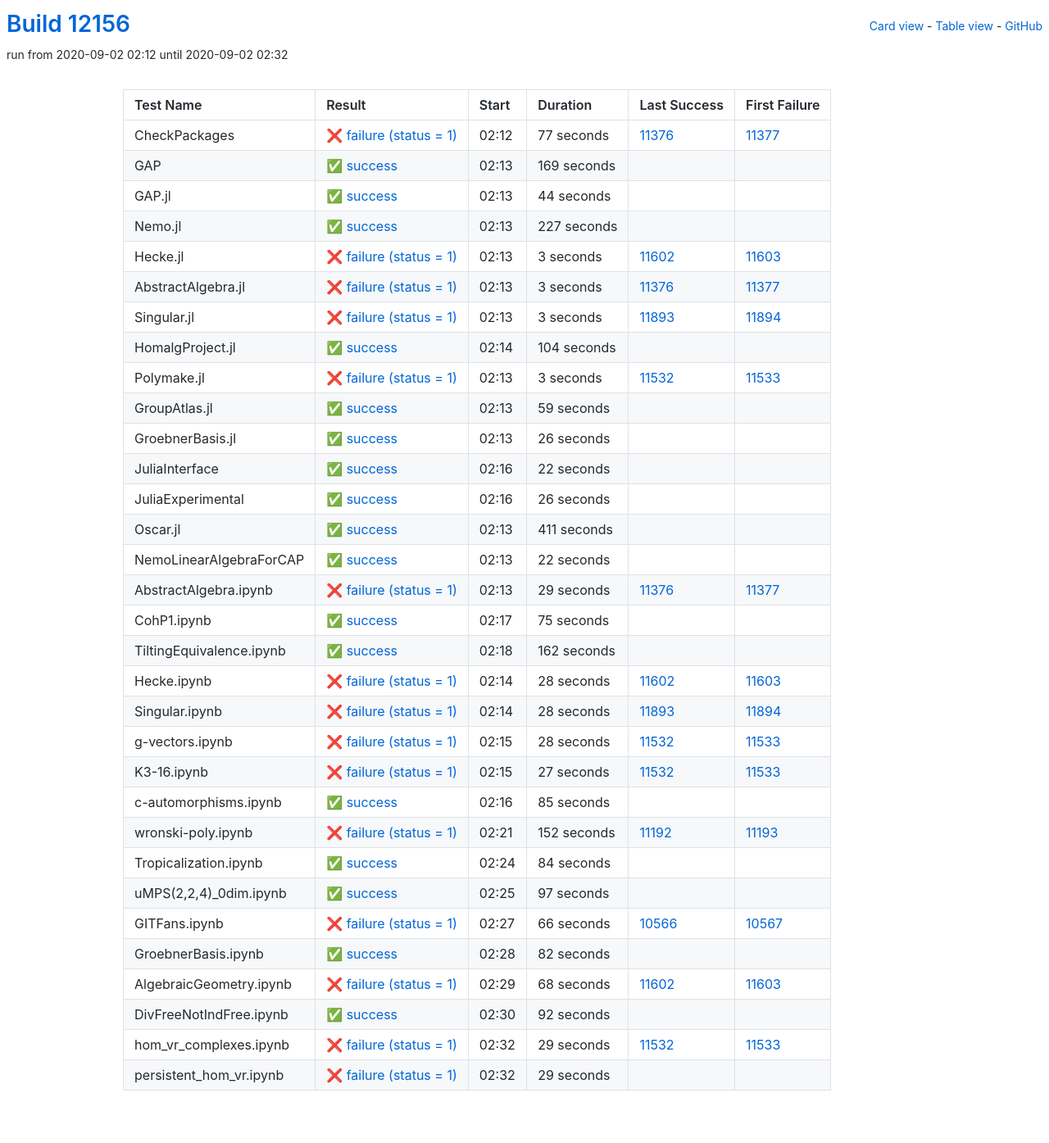
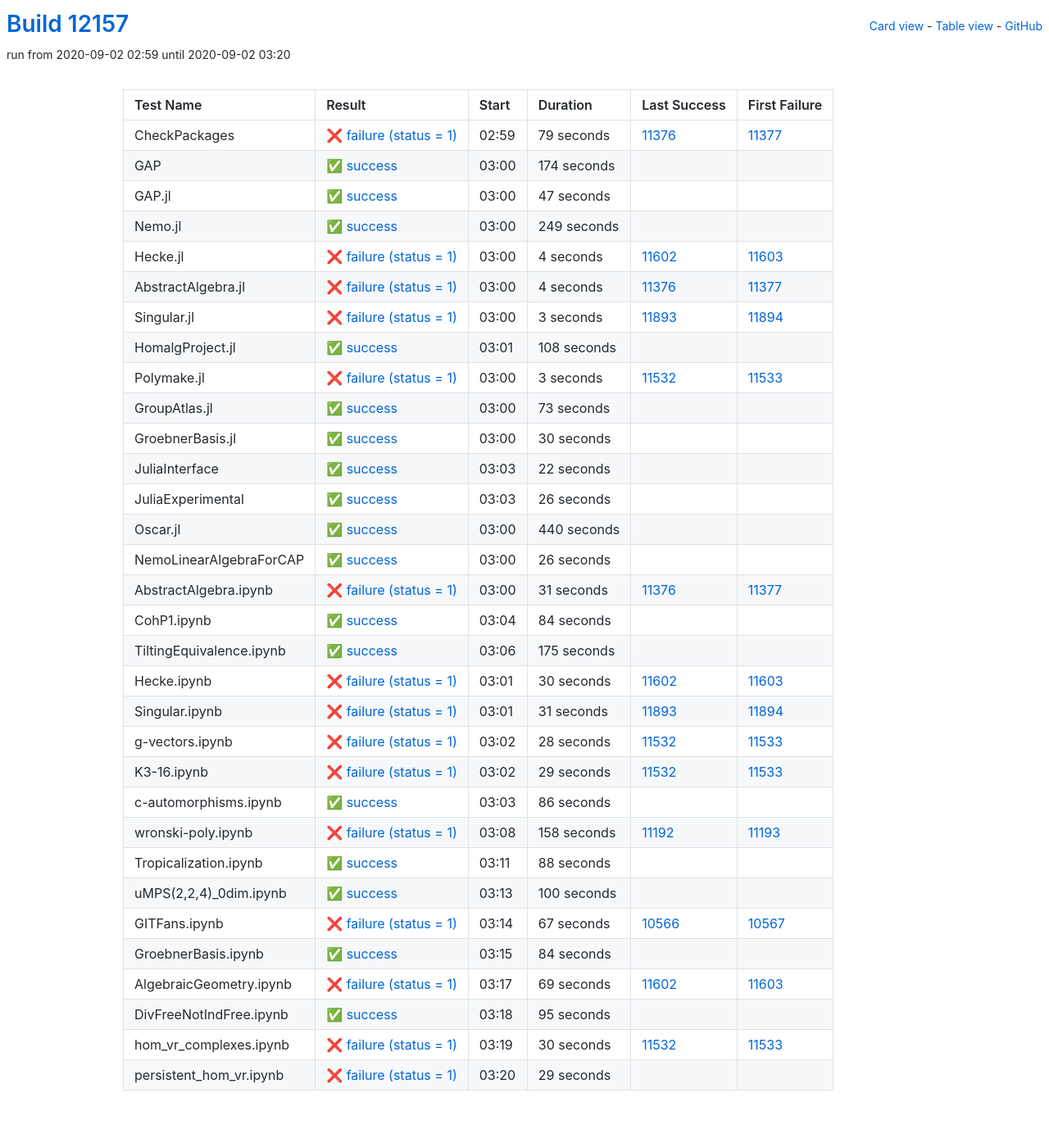
Before and after one commit to oscar-system/oscar-ci-status, a Jekyll site: the page built from table.html, in a window 1280 px wide. Shown: the whole page at 82% size. Built offline with Jekyll 4.4.1, drawn with Linux system fonts in a browser that asks for light colours.

Commit message:
Build #12157

```diff
--- a/_data/ci.yml
+++ b/_data/ci.yml
@@ -1,6 +1,6 @@
 ---
-build: 12156
-build_url: https://oscarci.mathematik.uni-kl.de/job/oscar/12156/
+build: 12157
+build_url: https://oscarci.mathematik.uni-kl.de/job/oscar/12157/
 job: oscar
 organization: oscar-system
 repo: oscar-ci-status
@@ -8,80 +8,80 @@
 tests:
 - name: CheckPackages
   id: checkpackages
-  log: https://oscarci.mathematik.uni-kl.de/job/oscar/12156/artifact/logs/build-12156/CheckPackages.log
-  start: 2020-09-02 02:12
+  log: https://oscarci.mathematik.uni-kl.de/job/oscar/12157/artifact/logs/build-12157/CheckPackages.log
+  start: 2020-09-02 02:59
   success: false
   exitcode: 1
   status: failure
-  duration: 77
+  duration: 79
   last_success: 11376
   last_success_url: https://oscarci.mathematik.uni-kl.de/job/oscar/11376/
   first_failure: 11377
   first_failure_url: https://oscarci.mathematik.uni-kl.de/job/oscar/11377/
 - name: GAP
   id: gap
-  log: https://oscarci.mathematik.uni-kl.de/job/oscar/12156/artifact/logs/build-12156/GAP.log
-  start: 2020-09-02 02:13
+  log: https://oscarci.mathematik.uni-kl.de/job/oscar/12157/artifact/logs/build-12157/GAP.log
+  start: 2020-09-02 03:00
   success: true
   exitcode: 0
   status: success
-  duration: 169
+  duration: 174
   last_success: false
   last_success_url:
   first_failure: false
   first_failure_url:
 - name: GAP.jl
   id: gap-jl
-  log: https://oscarci.mathematik.uni-kl.de/job/oscar/12156/artifact/logs/build-12156/GAP.jl.log
-  start: 2020-09-02 02:13
+  log: https://oscarci.mathematik.uni-kl.de/job/oscar/12157/artifact/logs/build-12157/GAP.jl.log
+  start: 2020-09-02 03:00
   success: true
   exitcode: 0
   status: success
-  duration: 44
+  duration: 47
   last_success: false
   last_success_url:
   first_failure: false
   first_failure_url:
 - name: Nemo.jl
   id: nemo-jl
-  log: https://oscarci.mathematik.uni-kl.de/job/oscar/12156/artifact/logs/build-12156/Nemo.jl.log
-  start: 2020-09-02 02:13
+  log: https://oscarci.mathematik.uni-kl.de/job/oscar/12157/artifact/logs/build-12157/Nemo.jl.log
+  start: 2020-09-02 03:00
   success: true
   exitcode: 0
   status: success
-  duration: 227
+  duration: 249
   last_success: false
   last_success_url:
   first_failure: false
   first_failure_url:
 - name: Hecke.jl
   id: hecke-jl
-  log: https://oscarci.mathematik.uni-kl.de/job/oscar/12156/artifact/logs/build-12156/Hecke.jl.log
-  start: 2020-09-02 02:13
+  log: https://oscarci.mathematik.uni-kl.de/job/oscar/12157/artifact/logs/build-12157/Hecke.jl.log
+  start: 2020-09-02 03:00
   success: false
   exitcode: 1
   status: failure
-  duration: 3
+  duration: 4
   last_success: 11602
   last_success_url: https://oscarci.mathematik.uni-kl.de/job/oscar/11602/
   first_failure: 11603
   first_failure_url: https://oscarci.mathematik.uni-kl.de/job/oscar/11603/
 - name: AbstractAlgebra.jl
   id: abstractalgebra-jl
-  log: https://oscarci.mathematik.uni-kl.de/job/oscar/12156/artifact/logs/build-12156/AbstractAlgebra.jl.log
-  start: 2020-09-02 02:13
+  log: https://oscarci.mathematik.uni-kl.de/job/oscar/12157/artifact/logs/build-12157/AbstractAlgebra.jl.log
+  start: 2020-09-02 03:00
   success: false
   exitcode: 1
   status: failure
-  duration: 3
+  duration: 4
   last_success: 11376
   last_success_url: https://oscarci.mathematik.uni-kl.de/job/oscar/11376/
   first_failure: 11377
   first_failure_url: https://oscarci.mathematik.uni-kl.de/job/oscar/11377/
 - name: Singular.jl
   id: singular-jl
-  log: https://oscarci.mathematik.uni-kl.de/job/oscar/12156/artifact/logs/build-12156/Singular.jl.log
-  start: 2020-09-02 02:13
+  log: https://oscarci.mathematik.uni-kl.de/job/oscar/12157/artifact/logs/build-12157/Singular.jl.log
+  start: 2020-09-02 03:00
   success: false
   exitcode: 1
   status: failure
@@ -92,20 +92,20 @@
   first_failure_url: https://oscarci.mathematik.uni-kl.de/job/oscar/11894/
 - name: HomalgProject.jl
   id: homalgproject-jl
-  log: https://oscarci.mathematik.uni-kl.de/job/oscar/12156/artifact/logs/build-12156/HomalgProject.jl.log
-  start: 2020-09-02 02:14
+  log: https://oscarci.mathematik.uni-kl.de/job/oscar/12157/artifact/logs/build-12157/HomalgProject.jl.log
+  start: 2020-09-02 03:01
   success: true
   exitcode: 0
   status: success
-  duration: 104
+  duration: 108
   last_success: false
   last_success_url:
   first_failure: false
   first_failure_url:
 - name: Polymake.jl
   id: polymake-jl
-  log: https://oscarci.mathematik.uni-kl.de/job/oscar/12156/artifact/logs/build-12156/Polymake.jl.log
-  start: 2020-09-02 02:13
+  log: https://oscarci.mathematik.uni-kl.de/job/oscar/12157/artifact/logs/build-12157/Polymake.jl.log
+  start: 2020-09-02 03:00
   success: false
   exitcode: 1
   status: failure
@@ -116,32 +116,32 @@
   first_failure_url: https://oscarci.mathematik.uni-kl.de/job/oscar/11533/
 - name: GroupAtlas.jl
   id: groupatlas-jl
-  log: https://oscarci.mathematik.uni-kl.de/job/oscar/12156/artifact/logs/build-12156/GroupAtlas.jl.log
-  start: 2020-09-02 02:13
+  log: https://oscarci.mathematik.uni-kl.de/job/oscar/12157/artifact/logs/build-12157/GroupAtlas.jl.log
+  start: 2020-09-02 03:00
   success: true
   exitcode: 0
   status: success
-  duration: 59
+  duration: 73
   last_success: false
   last_success_url:
   first_failure: false
   first_failure_url:
 - name: GroebnerBasis.jl
   id: groebnerbasis-jl
-  log: https://oscarci.mathematik.uni-kl.de/job/oscar/12156/artifact/logs/build-12156/GroebnerBasis.jl.log
-  start: 2020-09-02 02:13
+  log: https://oscarci.mathematik.uni-kl.de/job/oscar/12157/artifact/logs/build-12157/GroebnerBasis.jl.log
+  start: 2020-09-02 03:00
   success: true
   exitcode: 0
   status: success
-  duration: 26
+  duration: 30
   last_success: false
   last_success_url:
   first_failure: false
   first_failure_url:
 - name: JuliaInterface
   id: juliainterface
-  log: https://oscarci.mathematik.uni-kl.de/job/oscar/12156/artifact/logs/build-12156/JuliaInterface.log
-  start: 2020-09-02 02:16
+  log: https://oscarci.mathematik.uni-kl.de/job/oscar/12157/artifact/logs/build-12157/JuliaInterface.log
+  start: 2020-09-02 03:03
   success: true
   exitcode: 0
   status: success
@@ -152,8 +152,8 @@
   first_failure_url:
 - name: JuliaExperimental
   id: juliaexperimental
-  log: https://oscarci.mathematik.uni-kl.de/job/oscar/12156/artifact/logs/build-12156/JuliaExperimental.log
-  start: 2020-09-02 02:16
+  log: https://oscarci.mathematik.uni-kl.de/job/oscar/12157/artifact/logs/build-12157/JuliaExperimental.log
+  start: 2020-09-02 03:03
   success: true
   exitcode: 0
   status: success
@@ -164,92 +164,92 @@
   first_failure_url:
 - name: Oscar.jl
   id: oscar-jl
-  log: https://oscarci.mathematik.uni-kl.de/job/oscar/12156/artifact/logs/build-12156/Oscar.jl.log
-  start: 2020-09-02 02:13
+  log: https://oscarci.mathematik.uni-kl.de/job/oscar/12157/artifact/logs/build-12157/Oscar.jl.log
+  start: 2020-09-02 03:00
   success: true
   exitcode: 0
   status: success
-  duration: 411
+  duration: 440
   last_success: false
   last_success_url:
   first_failure: false
   first_failure_url:
 - name: NemoLinearAlgebraForCAP
   id: nemolinearalgebraforcap
-  log: https://oscarci.mathematik.uni-kl.de/job/oscar/12156/artifact/logs/build-12156/NemoLinearAlgebraForCAP.log
-  start: 2020-09-02 02:13
+  log: https://oscarci.mathematik.uni-kl.de/job/oscar/12157/artifact/logs/build-12157/NemoLinearAlgebraForCAP.log
+  start: 2020-09-02 03:00
   success: true
   exitcode: 0
   status: success
-  duration: 22
+  duration: 26
   last_success: false
   last_success_url:
   first_failure: false
   first_failure_url:
 - name: AbstractAlgebra.ipynb
   id: abstractalgebra-ipynb
-  log: https://oscarci.mathematik.uni-kl.de/job/oscar/12156/artifact/logs/build-12156/AbstractAlgebra.ipynb.log
-  start: 2020-09-02 02:13
+  log: https://oscarci.mathematik.uni-kl.de/job/oscar/12157/artifact/logs/build-12157/AbstractAlgebra.ipynb.log
+  start: 2020-09-02 03:00
   success: false
   exitcode: 1
   status: failure
-  duration: 29
+  duration: 31
   last_success: 11376
   last_success_url: https://oscarci.mathematik.uni-kl.de/job/oscar/11376/
   first_failure: 11377
   first_failure_url: https://oscarci.mathematik.uni-kl.de/job/oscar/11377/
 - name: CohP1.ipynb
   id: cohp1-ipynb
-  log: https://oscarci.mathematik.uni-kl.de/job/oscar/12156/artifact/logs/build-12156/CohP1.ipynb.log
-  start: 2020-09-02 02:17
+  log: https://oscarci.mathematik.uni-kl.de/job/oscar/12157/artifact/logs/build-12157/CohP1.ipynb.log
+  start: 2020-09-02 03:04
   success: true
   exitcode: 0
   status: success
-  duration: 75
+  duration: 84
   last_success: false
   last_success_url:
   first_failure: false
   first_failure_url:
 - name: TiltingEquivalence.ipynb
   id: tiltingequivalence-ipynb
-  log: https://oscarci.mathematik.uni-kl.de/job/oscar/12156/artifact/logs/build-12156/TiltingEquivalence.ipynb.log
-  start: 2020-09-02 02:18
+  log: https://oscarci.mathematik.uni-kl.de/job/oscar/12157/artifact/logs/build-12157/TiltingEquivalence.ipynb.log
+  start: 2020-09-02 03:06
   success: true
   exitcode: 0
   status: success
-  duration: 162
+  duration: 175
   last_success: false
   last_success_url:
   first_failure: false
   first_failure_url:
 - name: Hecke.ipynb
   id: hecke-ipynb
-  log: https://oscarci.mathematik.uni-kl.de/job/oscar/12156/artifact/logs/build-12156/Hecke.ipynb.log
-  start: 2020-09-02 02:14
+  log: https://oscarci.mathematik.uni-kl.de/job/oscar/12157/artifact/logs/build-12157/Hecke.ipynb.log
+  start: 2020-09-02 03:01
   success: false
   exitcode: 1
   status: failure
-  duration: 28
+  duration: 30
   last_success: 11602
   last_success_url: https://oscarci.mathematik.uni-kl.de/job/oscar/11602/
   first_failure: 11603
   first_failure_url: https://oscarci.mathematik.uni-kl.de/job/oscar/11603/
 - name: Singular.ipynb
   id: singular-ipynb
-  log: https://oscarci.mathematik.uni-kl.de/job/oscar/12156/artifact/logs/build-12156/Singular.ipynb.log
-  start: 2020-09-02 02:14
+  log: https://oscarci.mathematik.uni-kl.de/job/oscar/12157/artifact/logs/build-12157/Singular.ipynb.log
+  start: 2020-09-02 03:01
   success: false
   exitcode: 1
   status: failure
-  duration: 28
+  duration: 31
   last_success: 11893
   last_success_url: https://oscarci.mathematik.uni-kl.de/job/oscar/11893/
   first_failure: 11894
   first_failure_url: https://oscarci.mathematik.uni-kl.de/job/oscar/11894/
 - name: g-vectors.ipynb
   id: g-vectors-ipynb
-  log: https://oscarci.mathematik.uni-kl.de/job/oscar/12156/artifact/logs/build-12156/g-vectors.ipynb.log
-  start: 2020-09-02 02:15
+  log: https://oscarci.mathematik.uni-kl.de/job/oscar/12157/artifact/logs/build-12157/g-vectors.ipynb.log
+  start: 2020-09-02 03:02
   success: false
   exitcode: 1
   status: failure
@@ -260,44 +260,80 @@
   first_failure_url: https://oscarci.mathematik.uni-kl.de/job/oscar/11533/
 - name: K3-16.ipynb
   id: k3-16-ipynb
-  log: https://oscarci.mathematik.uni-kl.de/job/oscar/12156/artifact/logs/build-12156/K3-16.ipynb.log
-  start: 2020-09-02 02:15
+  log: https://oscarci.mathematik.uni-kl.de/job/oscar/12157/artifact/logs/build-12157/K3-16.ipynb.log
+  start: 2020-09-02 03:02
   success: false
   exitcode: 1
   status: failure
-  duration: 27
+  duration: 29
   last_success: 11532
   last_success_url: https://oscarci.mathematik.uni-kl.de/job/oscar/11532/
   first_failure: 11533
   first_failure_url: https://oscarci.mathematik.uni-kl.de/job/oscar/11533/
 - name: c-automorphisms.ipynb
   id: c-automorphisms-ipynb
-  log: https://oscarci.mathematik.uni-kl.de/job/oscar/12156/artifact/logs/build-12156/c-automorphisms.ipynb.log
-  start: 2020-09-02 02:16
+  log: https://oscarci.mathematik.uni-kl.de/job/oscar/12157/artifact/logs/build-12157/c-automorphisms.ipynb.log
+  start: 2020-09-02 03:03
   success: true
   exitcode: 0
   status: success
-  duration: 85
+  duration: 86
   last_success: false
   last_success_url:
   first_failure: false
   first_failure_url:
 - name: wronski-poly.ipynb
   id: wronski-poly-ipynb
-  log: https://oscarci.mathematik.uni-kl.de/job/oscar/12156/artifact/logs/build-12156/wronski-poly.ipynb.log
-  start: 2020-09-02 02:21
+  log: https://oscarci.mathematik.uni-kl.de/job/oscar/12157/artifact/logs/build-12157/wronski-poly.ipynb.log
+  start: 2020-09-02 03:08
   success: false
   exitcode: 1
   status: failure
-  duration: 152
+  duration: 158
   last_success: 11192
   last_success_url: https://oscarci.mathematik.uni-kl.de/job/oscar/11192/
   first_failure: 11193
   first_failure_url: https://oscarci.mathematik.uni-kl.de/job/oscar/11193/
 - name: Tropicalization.ipynb
   id: tropicalization-ipynb
-  log: https://oscarci.mathematik.uni-kl.de/job/oscar/12156/artifact/logs/build-12156/Tropicalization.ipynb.log
-  start: 2020-09-02 02:24
+  log: https://oscarci.mathematik.uni-kl.de/job/oscar/12157/artifact/logs/build-12157/Tropicalization.ipynb.log
+  start: 2020-09-02 03:11
+  success: true
+  exitcode: 0
+  status: success
+  duration: 88
+  last_success: false
+  last_success_url:
+  first_failure: false
+  first_failure_url:
+- name: uMPS(2,2,4)_0dim.ipynb
+  id: umps-2-2-4-0dim-ipynb
+  log: https://oscarci.mathematik.uni-kl.de/job/oscar/12157/artifact/logs/build-12157/uMPS-2-2-4-_0dim.ipynb.log
+  start: 2020-09-02 03:13
+  success: true
+  exitcode: 0
+  status: success
+  duration: 100
+  last_success: false
+  last_success_url:
+  first_failure: false
+  first_failure_url:
+- name: GITFans.ipynb
+  id: gitfans-ipynb
+  log: https://oscarci.mathematik.uni-kl.de/job/oscar/12157/artifact/logs/build-12157/GITFans.ipynb.log
+  start: 2020-09-02 03:14
+  success: false
+  exitcode: 1
+  status: failure
+  duration: 67
+  last_success: 10566
+  last_success_url: https://oscarci.mathematik.uni-kl.de/job/oscar/10566/
+  first_failure: 10567
+  first_failure_url: https://oscarci.mathematik.uni-kl.de/job/oscar/10567/
+- name: GroebnerBasis.ipynb
+  id: groebnerbasis-ipynb
+  log: https://oscarci.mathematik.uni-kl.de/job/oscar/12157/artifact/logs/build-12157/GroebnerBasis.ipynb.log
+  start: 2020-09-02 03:15
   success: true
   exitcode: 0
   status: success
@@ -306,82 +342,46 @@
   last_success_url:
   first_failure: false
   first_failure_url:
-- name: uMPS(2,2,4)_0dim.ipynb
-  id: umps-2-2-4-0dim-ipynb
-  log: https://oscarci.mathematik.uni-kl.de/job/oscar/12156/artifact/logs/build-12156/uMPS-2-2-4-_0dim.ipynb.log
-  start: 2020-09-02 02:25
-  success: true
-  exitcode: 0
-  status: success
-  duration: 97
-  last_success: false
-  last_success_url:
-  first_failure: false
-  first_failure_url:
-- name: GITFans.ipynb
-  id: gitfans-ipynb
-  log: https://oscarci.mathematik.uni-kl.de/job/oscar/12156/artifact/logs/build-12156/GITFans.ipynb.log
-  start: 2020-09-02 02:27
+- name: AlgebraicGeometry.ipynb
+  id: algebraicgeometry-ipynb
+  log: https://oscarci.mathematik.uni-kl.de/job/oscar/12157/artifact/logs/build-12157/AlgebraicGeometry.ipynb.log
+  start: 2020-09-02 03:17
   success: false
   exitcode: 1
   status: failure
-  duration: 66
-  last_success: 10566
-  last_success_url: https://oscarci.mathematik.uni-kl.de/job/oscar/10566/
-  first_failure: 10567
-  first_failure_url: https://oscarci.mathematik.uni-kl.de/job/oscar/10567/
-- name: GroebnerBasis.ipynb
-  id: groebnerbasis-ipynb
-  log: https://oscarci.mathematik.uni-kl.de/job/oscar/12156/artifact/logs/build-12156/GroebnerBasis.ipynb.log
-  start: 2020-09-02 02:28
-  success: true
-  exitcode: 0
-  status: success
-  duration: 82
-  last_success: false
-  last_success_url:
-  first_failure: false
-  first_failure_url:
-- name: AlgebraicGeometry.ipynb
-  id: algebraicgeometry-ipynb
-  log: https://oscarci.mathematik.uni-kl.de/job/oscar/12156/artifact/logs/build-12156/AlgebraicGeometry.ipynb.log
-  start: 2020-09-02 02:29
-  success: false
-  exitcode: 1
-  status: failure
-  duration: 68
+  duration: 69
   last_success: 11602
   last_success_url: https://oscarci.mathematik.uni-kl.de/job/oscar/11602/
   first_failure: 11603
   first_failure_url: https://oscarci.mathematik.uni-kl.de/job/oscar/11603/
 - name: DivFreeNotIndFree.ipynb
   id: divfreenotindfree-ipynb
-  log: https://oscarci.mathematik.uni-kl.de/job/oscar/12156/artifact/logs/build-12156/DivFreeNotIndFree.ipynb.log
-  start: 2020-09-02 02:30
+  log: https://oscarci.mathematik.uni-kl.de/job/oscar/12157/artifact/logs/build-12157/DivFreeNotIndFree.ipynb.log
+  start: 2020-09-02 03:18
   success: true
   exitcode: 0
   status: success
-  duration: 92
+  duration: 95
   last_success: false
   last_success_url:
   first_failure: false
   first_failure_url:
 - name: hom_vr_complexes.ipynb
   id: hom-vr-complexes-ipynb
-  log: https://oscarci.mathematik.uni-kl.de/job/oscar/12156/artifact/logs/build-12156/hom_vr_complexes.ipynb.log
-  start: 2020-09-02 02:32
+  log: https://oscarci.mathematik.uni-kl.de/job/oscar/12157/artifact/logs/build-12157/hom_vr_complexes.ipynb.log
+  start: 2020-09-02 03:19
   success: false
   exitcode: 1
   status: failure
-  duration: 29
+  duration: 30
   last_success: 11532
   last_success_url: https://oscarci.mathematik.uni-kl.de/job/oscar/11532/
   first_failure: 11533
   first_failure_url: https://oscarci.mathematik.uni-kl.de/job/oscar/11533/
 - name: persistent_hom_vr.ipynb
   id: persistent-hom-vr-ipynb
-  log: https://oscarci.mathematik.uni-kl.de/job/oscar/12156/artifact/logs/build-12156/persistent_hom_vr.ipynb.log
-  start: 2020-09-02 02:32
+  log: https://oscarci.mathematik.uni-kl.de/job/oscar/12157/artifact/logs/build-12157/persistent_hom_vr.ipynb.log
+  start: 2020-09-02 03:20
   success: false
   exitcode: 1
   status: failure
```
Also changed, not shown: README.md.
